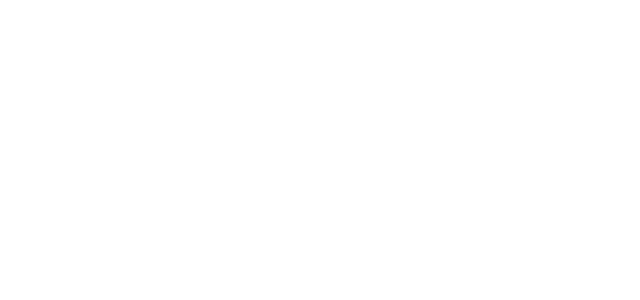
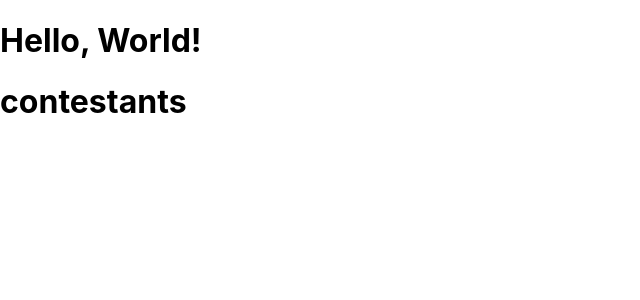
Before and after one commit to Saverton/gingerbread, a React (Create React App) app: page /contestants/1 in a window 1280 px wide. Shown: the top 300 px of the page, without its empty margins (0-640 px from the left). Built offline with nearby package versions, Linux system fonts and the light colour scheme.

Commit message:
set up react router

```diff
--- a/package.json
+++ b/package.json
@@ -9,6 +9,7 @@
     "react": "^18.2.0",
     "react-dom": "^18.2.0",
     "react-scripts": "5.0.1",
+    "react-router-dom": "6.4.5",
     "web-vitals": "^2.1.4"
   },
   "scripts": {
--- a/src/components/App.js
+++ b/src/components/App.js
@@ -1,7 +1,39 @@
 import React from 'react';
+import { createBrowserRouter, Route, RouterProvider } from 'react-router-dom';
+import Houses from './Houses';
+import Home from './Home';
+import Contestants from './Contestants';
+import Header from './Header';
+import Footer from './Footer';
+
+const router = createBrowserRouter([
+  {
+    path: '/',
+    element: (
+      <Home />
+    )
+  },
+  {
+    path: '/contestants/:id',
+    element: (
+      <Contestants />
+    )
+  },
+  {
+    path: '/houses/:id',
+    element: (
+      <Houses />
+    )
+  }
+]);
 
 function App() {
-
+  return (
+    <div>
+      <h1>Hello, World!</h1>
+      <RouterProvider router={router} />
+    </div>
+  )
 }
 
 export default App;
--- /dev/null
+++ b/src/components/Contestants.js
@@ -0,0 +1,7 @@
+import React from 'react';
+
+function Contestants() {
+  return <h1>contestants</h1>
+}
+
+export default Contestants;
--- /dev/null
+++ b/src/components/Footer.js
@@ -0,0 +1,7 @@
+import React from 'react';
+
+function Footer() {
+  return <h1>Footer</h1>
+}
+
+export default Footer;
--- /dev/null
+++ b/src/components/Header.js
@@ -0,0 +1,7 @@
+import React from 'react';
+
+function Header() {
+  return <h1>Header</h1>
+}
+
+export default Header;
--- /dev/null
+++ b/src/components/Home.js
@@ -0,0 +1,7 @@
+import React from 'react';
+
+function Home() {
+  return <h1>Home</h1>
+}
+
+export default Home;
--- /dev/null
+++ b/src/components/Houses.js
@@ -0,0 +1,7 @@
+import React from 'react';
+
+function Houses() {
+  return <h1>Houses</h1>
+}
+
+export default Houses;
```
Also changed, not shown: src/components/Slides.js (added, +7 -0 lines), src/images/houses/02.jpeg (added), 1 other file (tests, documents, lock files or other folders).
